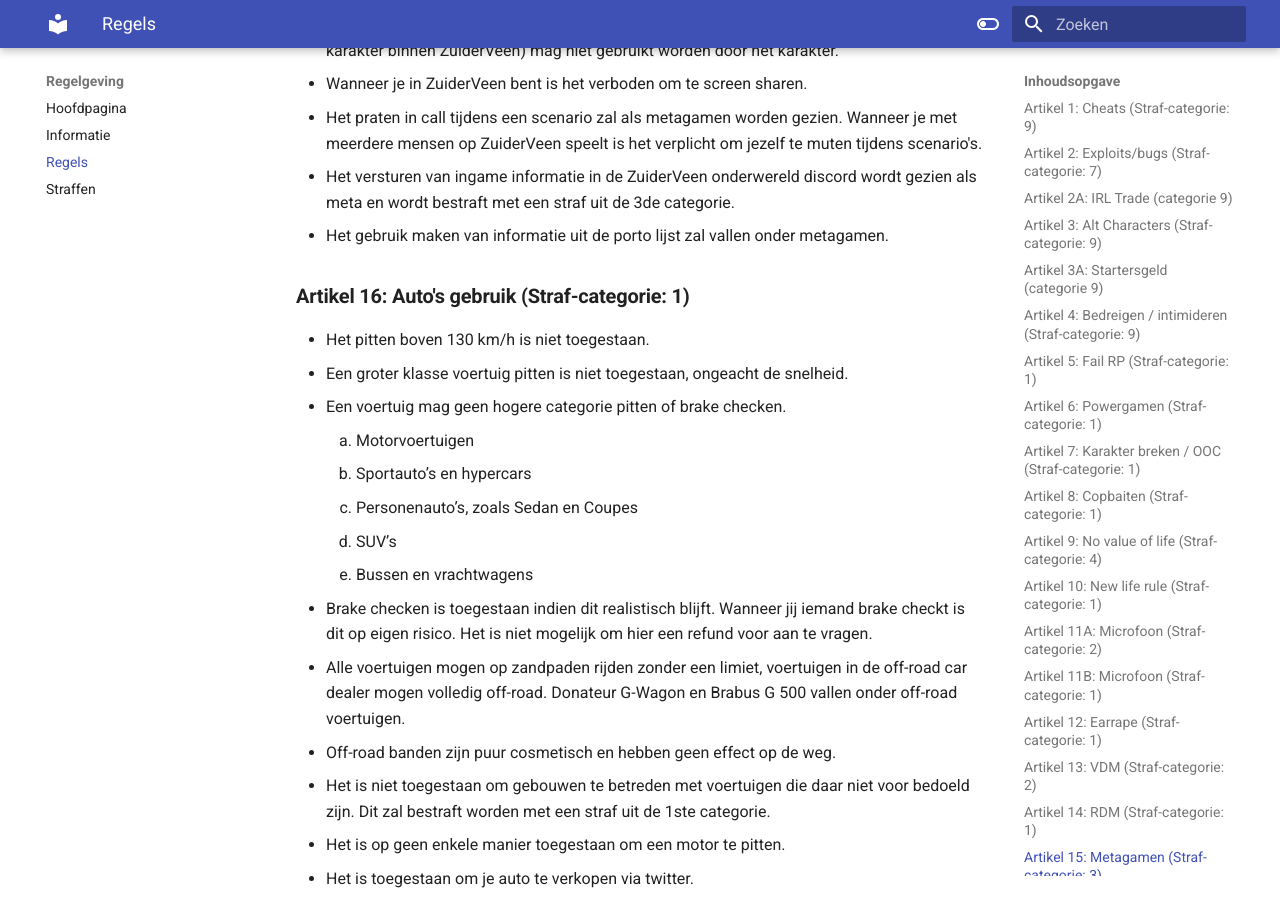
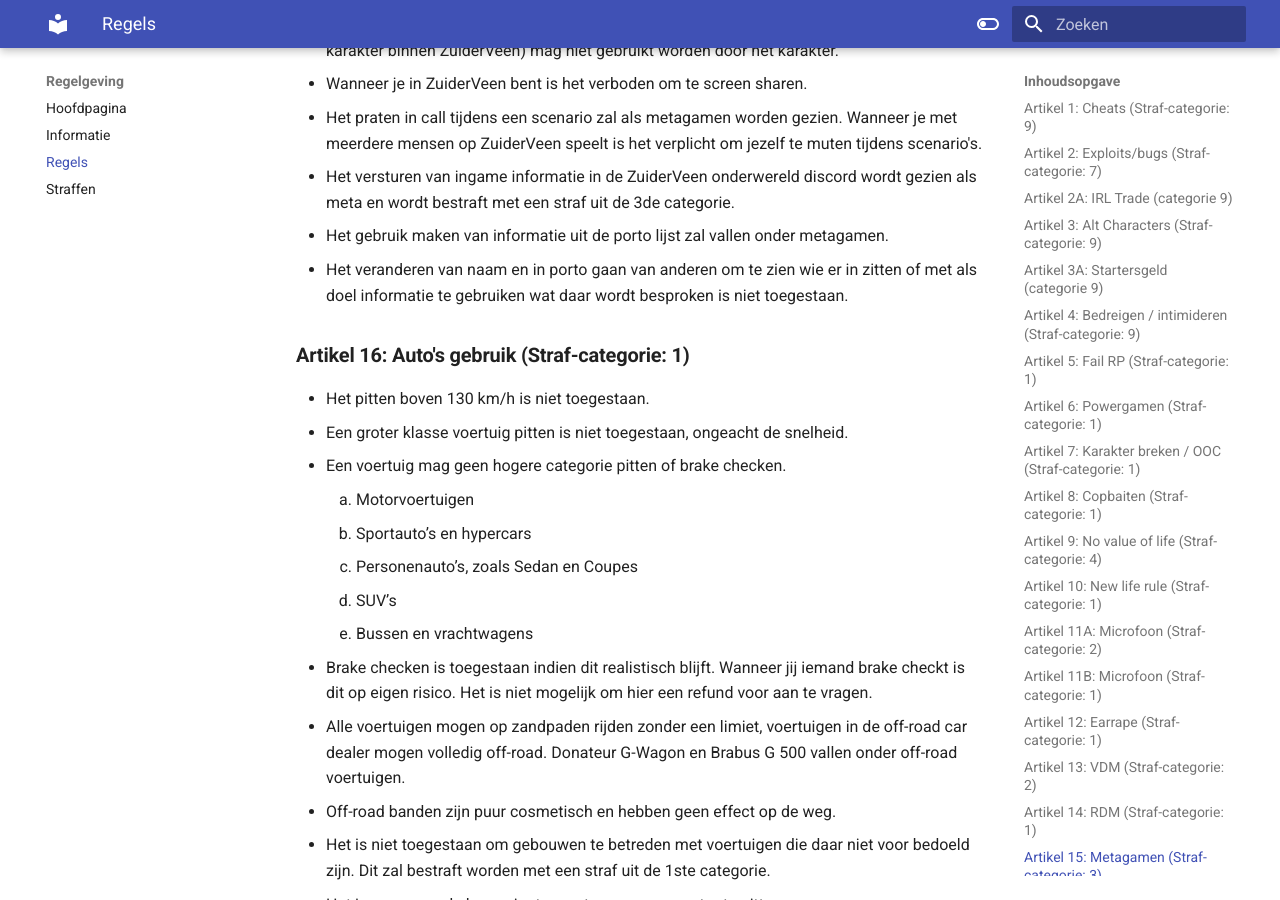
Before and after one commit to ZuiderVeenRP/apv, an MkDocs documentation site: the page built from docs/algemeen.md, in a window 1280 px wide and 900 px high, scrolled down 5337 px. Built offline with MkDocs 1.6.1 and Material for MkDocs 9.7.7, drawn with Linux system fonts in a browser that asks for light colours; comment, search, counter and statistics services are not loaded.

Commit message:
Artikel 15: metagaming
Het veranderen van naam en in porto gaan van anderen om te zien wie er in zitten of met als doel informatie te gebruiken wat daar wordt besproken is niet toegestaan.

```diff
--- a/docs/algemeen.md
+++ b/docs/algemeen.md
@@ -121,6 +121,7 @@
    - Het praten in call tijdens een scenario zal als metagamen worden gezien. Wanneer je met meerdere mensen op ZuiderVeen speelt is het verplicht om jezelf te muten tijdens scenario's.
    - Het versturen van ingame informatie in de ZuiderVeen onderwereld discord wordt gezien als meta en wordt bestraft met een  straf uit de 3de categorie.
    - Het gebruik maken van informatie uit de porto lijst zal vallen onder metagamen.
+   - Het veranderen van naam en in porto gaan van anderen om te zien wie er in zitten of met als doel informatie te gebruiken wat daar wordt besproken is niet toegestaan.
 
 ### **Artikel 16: Auto's gebruik (Straf-categorie: 1)**
    - Het pitten boven 130 km/h is niet toegestaan.
```
